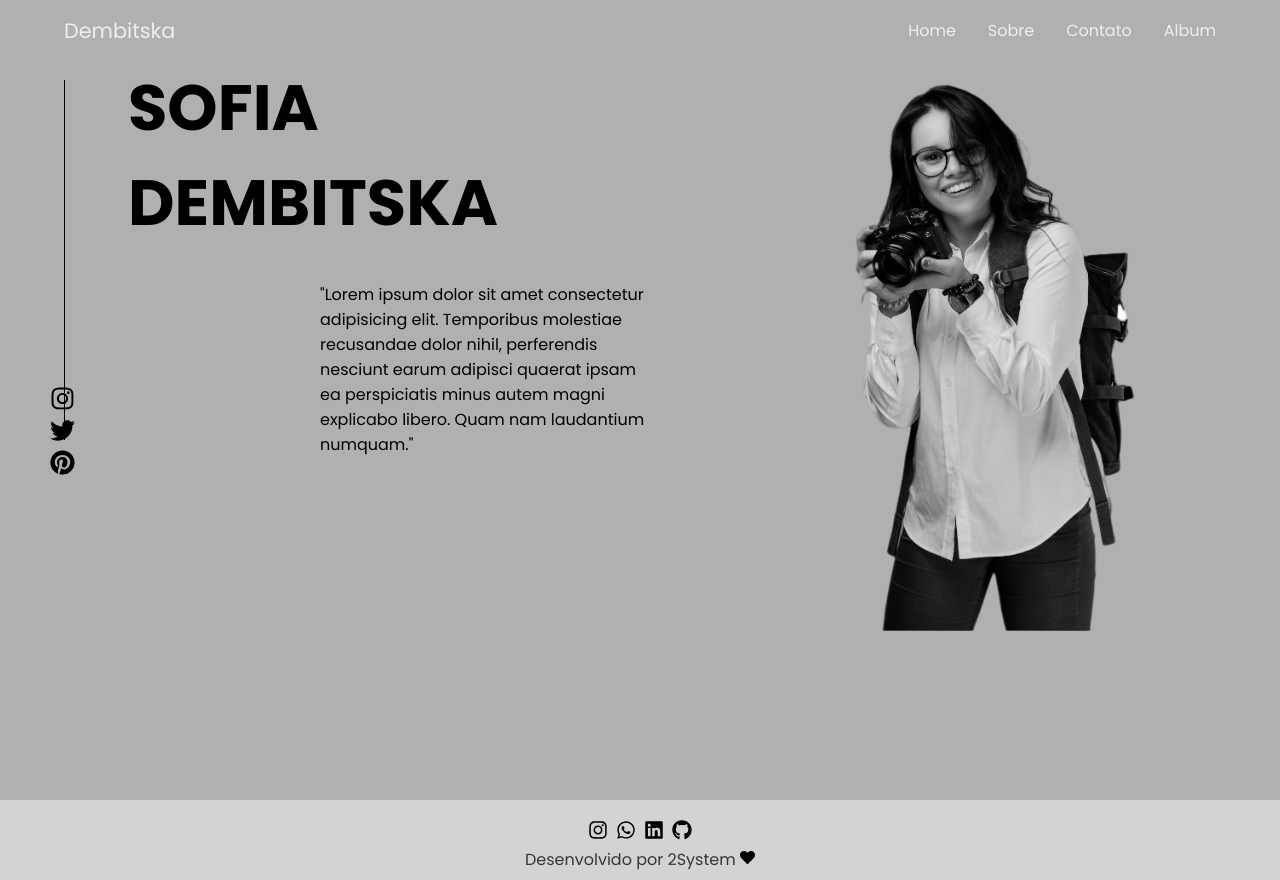
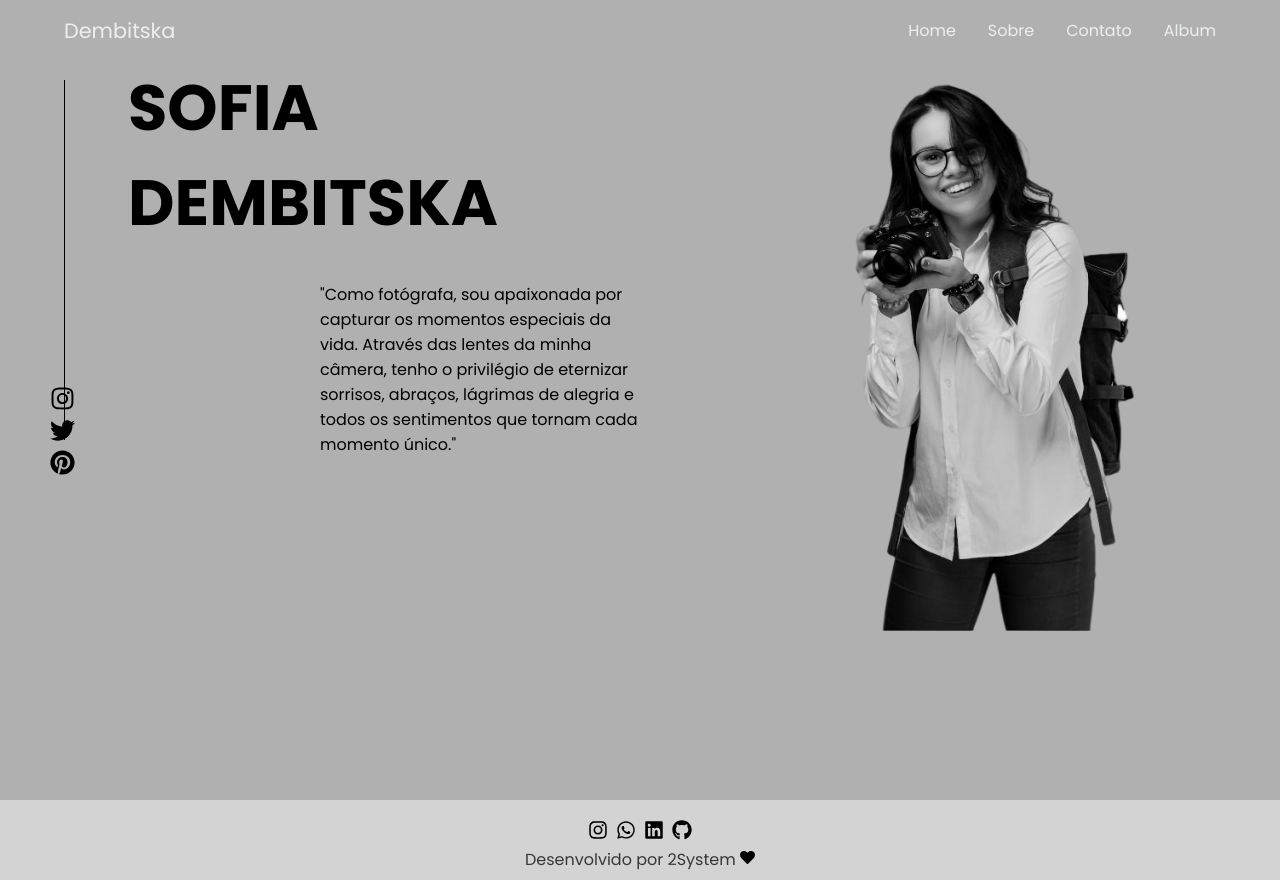
Before and after one commit to ElvisFelix-dev/photographer, a React (Vite) app: page / in a window 1280 px wide. Built offline with nearby package versions, Linux system fonts and the light colour scheme.

Commit message:
add text

```diff
--- a/src/pages/Home/index.jsx
+++ b/src/pages/Home/index.jsx
@@ -23,10 +23,10 @@ export function Home() {
 
           <div className="detail">
             <p>
-              "Lorem ipsum dolor sit amet consectetur adipisicing elit.
-              Temporibus molestiae recusandae dolor nihil, perferendis nesciunt
-              earum adipisci quaerat ipsam ea perspiciatis minus autem magni
-              explicabo libero. Quam nam laudantium numquam."
+              "Como fotógrafa, sou apaixonada por capturar os momentos especiais
+              da vida. Através das lentes da minha câmera, tenho o privilégio de
+              eternizar sorrisos, abraços, lágrimas de alegria e todos os
+              sentimentos que tornam cada momento único."
             </p>
           </div>
         </div>
```
